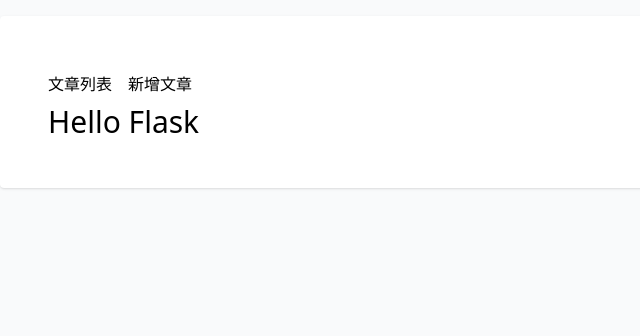
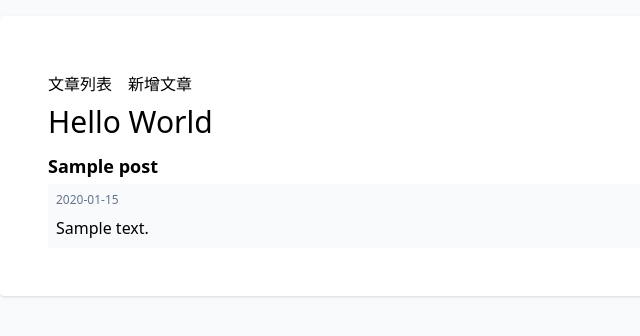
Before and after one commit to kaochenlong/simple-flask-blog, a Flask app: page /posts in a window 1280 px wide. Shown: the top 336 px of the page, without its empty margins (0-640 px from the left). Run offline with Flask 3, Linux system fonts and the light colour scheme; tables that the repository leaves empty hold one stand-in row (values such as "Sample post"); some libraries are stand-ins or nearby versions.

Commit message:
add Post list

```diff
--- a/app.py
+++ b/app.py
@@ -2,7 +2,7 @@ from flask import Flask, render_template, redirect, url_for, request, flash
 import os
 from config.settings import db
 from flask_migrate import Migrate
-import models
+from models import Post
 from dotenv import load_dotenv
 
 load_dotenv()
@@ -12,7 +12,8 @@ app = Flask(__name__)
 @app.route("/")
 @app.route("/posts")
 def index():
-    return render_template("posts/index.html.jinja")
+    posts = Post.query.order_by(-Post.id).all()
+    return render_template("posts/index.html.jinja", posts=posts)
 
 
 @app.route("/posts/new")
@@ -25,7 +26,7 @@ def create():
     title = request.form.get("title")
     content = request.form.get("content")
 
-    post = models.Post(title=title, content=content)
+    post = Post(title=title, content=content)
     db.session.add(post)
     db.session.commit()
 
--- a/templates/posts/index.html.jinja
+++ b/templates/posts/index.html.jinja
@@ -1,5 +1,24 @@
 {% extends "layout.html.jinja" %}
 
 {% block content %}
-  <h1 class="text-3xl">Hello Flask</h1>
+  <h1 class="text-3xl">Hello World</h1>
+
+  <section class="mt-2 flex flex-col gap-4">
+    {% for post in posts %}
+    <div>
+      <header class="my-1">
+        <h2 class="text-lg font-bold">{{ post.title }}</h2>
+      </header>
+      <article class="bg-slate-50 p-2 flex flex-col gap-2">
+        <time datetime="{{ post.created_at.isoformat() }}"
+              class="text-xs text-slate-500">
+              {{ post.created_at.strftime('%Y-%m-%d') }}
+        </time>
+        <p>
+          {{ post.content }}
+        </p>
+      </article>
+    </div>
+    {% endfor %}
+  </section>
 {% endblock %}
```
